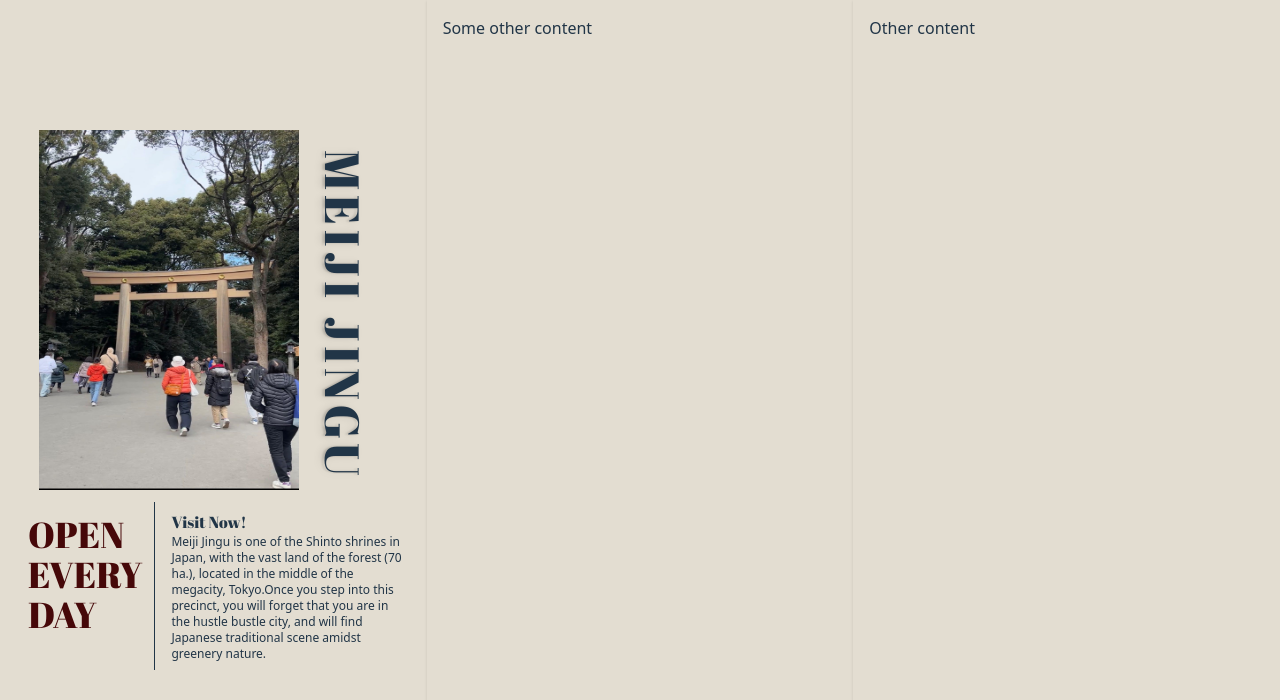
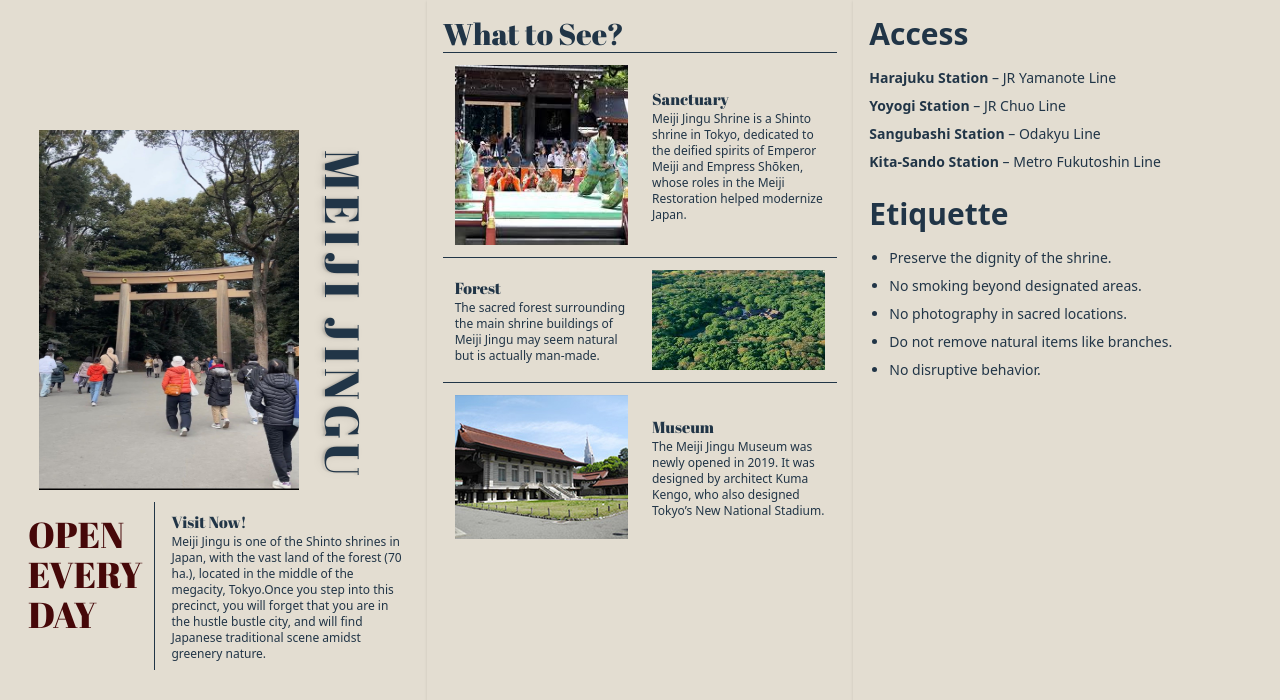
Before and after one commit to eclairwastaken2/shibuya-guide, a React (Vite) app: page /meiji-jingu in a window 1280 px wide. Shown: the top 700 px of the page. Built offline with nearby package versions, Linux system fonts and the light colour scheme; a web font is replaced by a local one.

Commit message:
Meijijingu center column

```diff
--- a/src/pages/MeijiJingu/MeijiJinguPage.tsx
+++ b/src/pages/MeijiJingu/MeijiJinguPage.tsx
@@ -9,7 +9,6 @@
                     <h1 className="text-5xl mt-5 font-extrabold font-fatface py-5 tracking-widest whitespace-nowrap [writing-mode:vertical-rl] text-shadow-lg text-shadow-gray">MEIJI JINGU </h1>
                 </div>
                 <div className="flex">
-
                     <div className="mt-3 flex justify-center align-center border-r">
                         <h1 className="text-red-950 text-4xl p-3 font-fatface">
                             OPEN
@@ -18,17 +17,63 @@
                             DAY
                         </h1>
                     </div>
-                     <div className="mt-3 ml-2 p-2">
+                    <div className="mt-3 ml-2 p-2">
                         <h5 className="font-fatface">Visit Now!</h5>
                         <p className="text-xs">Meiji Jingu is one of the Shinto shrines in Japan, with the vast land of the forest (70 ha.), located in the middle of the megacity, Tokyo.Once you step into this precinct, you will forget that you are in the hustle bustle city, and will find Japanese traditional scene amidst greenery nature.</p>
                     </div>
                 </div>
             </div>
             <div className="bg-meijijingu-offwhite p-4 shadow">
-                <h2>Some other content</h2>
+                <div>
+                    <h1 className="text-3xl font-fatface">What to See?</h1>
+                </div>
+                <div className="flex items-center border-t">
+                    <div className="w-1/2 h-45 overflow-hidden m-3">
+                        <img className="w-full h-full object-cover object-center" src="/meijijingu/column2.jpeg" alt="" />
+                    </div>
+                    <div className="w-1/2 m-3">
+                        <h3 className="font-fatface">Sanctuary</h3>
+                        <p className="text-xs">Meiji Jingu Shrine is a Shinto shrine in Tokyo, dedicated to the deified spirits of Emperor Meiji and Empress Shōken, whose roles in the Meiji Restoration helped modernize Japan. </p>
+                    </div>
+                </div>
+                <div className="flex items-center border-t">
+                    <div className="w-1/2 m-3">
+                        <h3 className="font-fatface">Forest</h3>
+                        <p className="text-xs">The sacred forest surrounding the main shrine buildings of Meiji Jingu may seem natural but is actually man-made. </p>
+                    </div>
+                    <div className="w-1/2 h-25 overflow-hidden m-3">
+                        <img className="w-full h-full object-cover object-center" src="/meijijingu/column3.jpeg" alt="" />
+                    </div>
+                </div>
+                <div className="flex items-center border-t">
+                    <div className="w-1/2 h-36 overflow-hidden m-3">
+                        <img className="w-full h-full object-cover object-center" src="/meijijingu/column23.jpg" alt="" />
+                    </div>
+                    <div className="w-1/2 m-3">
+                        <h3 className="font-fatface">Museum</h3>
+                        <p className="text-xs">The Meiji Jingu Museum was newly opened in 2019. It was designed by architect Kuma Kengo, who also designed Tokyo’s New National Stadium.  </p>
+                    </div>
+                </div>
             </div>
             <div className="bg-meijijingu-offwhite p-4 shadow">
-                <h2>Other content</h2>
+                <h2 className="text-3xl font-black mb-4">Access</h2>
+
+                <ul className="text-sm mb-6 space-y-2">
+                    <li><strong>Harajuku Station</strong> – JR Yamanote Line</li>
+                    <li><strong>Yoyogi Station</strong> – JR Chuo Line</li>
+                    <li><strong>Sangubashi Station</strong> – Odakyu Line</li>
+                    <li><strong>Kita-Sando Station</strong> – Metro Fukutoshin Line</li>
+                </ul>
+
+                <h2 className="text-3xl font-black mb-4">Etiquette</h2>
+
+                <ul className="text-sm list-disc pl-5 space-y-2">
+                    <li>Preserve the dignity of the shrine.</li>
+                    <li>No smoking beyond designated areas.</li>
+                    <li>No photography in sacred locations.</li>
+                    <li>Do not remove natural items like branches.</li>
+                    <li>No disruptive behavior.</li>
+                </ul>
             </div>
         </div>
     )
```
